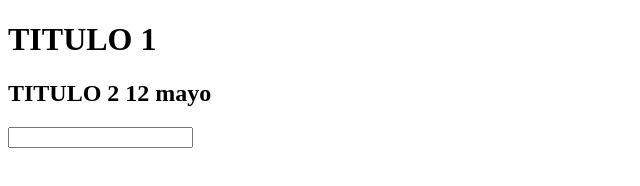
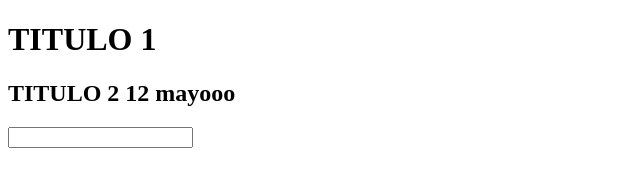
Before and after one commit to ocv91/SegundoProyectoEED, a plain HTML site: page index.html in a window 1280 px wide. Shown: the full height of the page, 0-640 px from the left. Drawn offline with Linux system fonts and the light colour scheme.

Commit message:
un cambio en mayoo

```diff
--- a/index.html
+++ b/index.html
@@ -7,7 +7,7 @@
 </head>
 <body>
     <h1>TITULO 1</h1>
-    <h2>TITULO 2 12 mayo</h2>
+    <h2>TITULO 2 12 mayooo</h2>
     <input type="number" name="address" id="adress">
 </body>
 </html>
```
